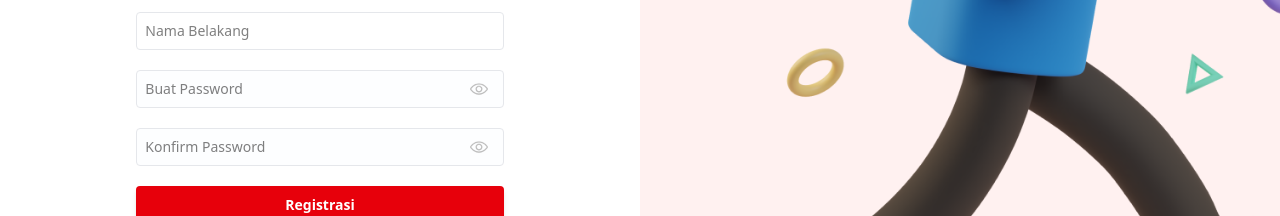
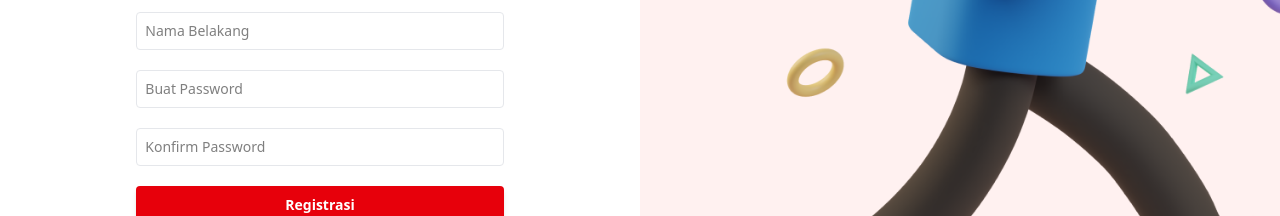
Before and after one commit to agungshndy/sims-ppob, a React (Vite) app: page /register in a window 1280 px wide. Shown: the part 422-638 px from the top of the page. Built offline with nearby package versions, Linux system fonts and the light colour scheme.

Commit message:
register update with local api

```diff
--- a/data.json
+++ b/data.json
@@ -1,9 +1,27 @@
 {
-  "data": [
+  "users": [
     {
-      "id": "58eb",
-      "name": "Budi",
-      "email": "budi@gmail.com"
+      "id": "70e9"
+    },
+    {
+      "id": "d094",
+      "email": "budiharyanto@gmail.com",
+      "firstname": "budi",
+      "lastname": "haryanto",
+      "password": "budi123"
+    },
+    {
+      "id": "d828",
+      "email": "andisaputra@gmail.com",
+      "firstname": "andi",
+      "lastname": "saputra",
+      "password": "andi123"
+    },
+    {
+      "id": "be82"
+    },
+    {
+      "id": "06a5"
     }
   ]
 }
--- a/src/components/Register.jsx
+++ b/src/components/Register.jsx
@@ -1,22 +1,46 @@
 import Logo from '../assets/Logo.png'
 import IlustrasiLogin from '../assets/Illustrasi Login.png'
 import { useNavigate } from 'react-router-dom'
-// import LoginPage from '../../Pages/LoginPage';
-// import axios from 'axios';
-// import { useEffect, useState } from 'react';
+import axios from 'axios';
+import { useState } from 'react';
 
 const Register = ()=> {
-   // const [users,setUsers] = useState([]);
+   const [formData,setFormData] = useState({
+      email:"",
+      namaDepan:"",
+      namaBelakang:"",
+      password:"",
+      konfirmPassword:"",
+   });
 
-   // const API_URL = 'http://localhost:8000/data';
-   // useEffect(()=>{
-   //    getAllData();
-   // },[]);
+   const API_URL = "http://localhost:8000/users";
 
-   // async function getAllData(){
-   //    const response = await axios.get(API_URL);
-   //    setUsers(response.data);
-   // }
+   const handleChange = (e) => {
+      setFormData({...formData,[e.target.name]: e.target.value});
+   };
+
+   const handleSubmit = async () => {
+      if (formData.password !== formData.konfirmPassword) {
+        alert("Password and Confirm Password do not match!");
+        return;
+      }
+
+      try {
+        const response = await axios.post(API_URL, {
+          email: formData.email,
+          firstname: formData.namaDepan,
+          lastname: formData.namaBelakang,
+          password: formData.password,
+        });
+
+        console.log("User registered!", response.data);
+        alert("Registrasi berhasil!");
+        navigate("/");
+      } catch (error) {
+        console.error("Error registering user!", error);
+        alert("Registrasi gagal!");
+      }
+    };
 
    const navigate = useNavigate()
 
@@ -30,32 +54,47 @@ const Register = ()=> {
          </div>
          <h1 className='text-xl font-semibold my-5'>Lengkapi data untuk membuat akun</h1>
          <div className='flex flex-col justify-center'>
-            <input className='p-2 border rounded-sm border-gray-200 my-5 outline-blue-600 text-sm' type="email" name="email" id="email" placeholder="Masukkan E-mail Anda" required/>
-            <input className='p-2 border rounded-sm border-gray-200 mb-5 outline-blue-600 text-sm' type="text" name="namaDepan" id="namaDepan" placeholder="Nama Depan" required/>
-            <input className='p-2 border rounded-sm border-gray-200 mb-5 outline-blue-600 text-sm' type="text" name="namaBelakang" id="namaBelakang" placeholder="Nama Belakang" required/>
-            <div className="relative flex items-center mb-5">
-               <input type="password" placeholder="Buat Password"
-                  className="p-2 bg-[#fdfeff] focus:bg-transparent w-full text-sm border border-gray-200 outline-blue-600 rounded transition-all" />
-
-               <svg xmlns="http://www.w3.org/2000/svg" fill="#bbb" stroke="#bbb"
-                  className="w-[18px] h-[18px] absolute right-4 cursor-pointer" viewBox="0 0 128 128">
-               <path
-                     d="M64 104C22.127 104 1.367 67.496.504 65.943a4 4 0 0 1 0-3.887C1.367 60.504 22.127 24 64 24s62.633 36.504 63.496 38.057a4 4 0 0 1 0 3.887C126.633 67.496 105.873 104 64 104zM8.707 63.994C13.465 71.205 32.146 96 64 96c31.955 0 50.553-24.775 55.293-31.994C114.535 56.795 95.854 32 64 32 32.045 32 13.447 56.775 8.707 63.994zM64 88c-13.234 0-24-10.766-24-24s10.766-24 24-24 24 10.766 24 24-10.766 24-24 24zm0-40c-8.822 0-16 7.178-16 16s7.178 16 16 16 16-7.178 16-16-7.178-16-16-16z"
-                     data-original="#000000"></path>
-               </svg>
-            </div>
-            <div className="relative flex items-center mb-5">
-               <input type="password" placeholder="Konfirm Password"
-                  className="p-2 bg-[#fdfeff] focus:bg-transparent w-full text-sm border border-gray-200 outline-blue-600 rounded transition-all" />
-
-               <svg xmlns="http://www.w3.org/2000/svg" fill="#bbb" stroke="#bbb"
-                  className="w-[18px] h-[18px] absolute right-4 cursor-pointer" viewBox="0 0 128 128">
-               <path
-                     d="M64 104C22.127 104 1.367 67.496.504 65.943a4 4 0 0 1 0-3.887C1.367 60.504 22.127 24 64 24s62.633 36.504 63.496 38.057a4 4 0 0 1 0 3.887C126.633 67.496 105.873 104 64 104zM8.707 63.994C13.465 71.205 32.146 96 64 96c31.955 0 50.553-24.775 55.293-31.994C114.535 56.795 95.854 32 64 32 32.045 32 13.447 56.775 8.707 63.994zM64 88c-13.234 0-24-10.766-24-24s10.766-24 24-24 24 10.766 24 24-10.766 24-24 24zm0-40c-8.822 0-16 7.178-16 16s7.178 16 16 16 16-7.178 16-16-7.178-16-16-16z"
-                     data-original="#000000"></path>
-               </svg>
-            </div>
-            <button className="hover:cursor-pointer rounded-sm bg-red-600 py-2 px-4 border border-transparent font-semibold text-center text-sm text-white transition-all shadow-md hover:shadow-lg focus:bg-red-700 focus:shadow-none active:bg-red-700 hover:bg-red-700 active:shadow-none disabled:pointer-events-none disabled:opacity-50 disabled:shadow-none" type="button">
+            <input className='p-2 border rounded-sm border-gray-200 my-5 outline-blue-600 text-sm'
+               type="email"
+               name="email"
+               value={formData.email}
+               onChange={handleChange}
+               placeholder="Masukkan E-mail Anda"
+               required
+            />
+            <input className='p-2 border rounded-sm border-gray-200 mb-5 outline-blue-600 text-sm'
+               type="text"
+               name="namaDepan"
+               value={formData.namaDepan}
+               onChange={handleChange}
+               placeholder="Nama Depan"
+               required
+            />
+            <input className='p-2 border rounded-sm border-gray-200 mb-5 outline-blue-600 text-sm'
+               type="text"
+               name="namaBelakang"
+               value={formData.namaBelakang}
+               onChange={handleChange}
+               placeholder="Nama Belakang"
+               required
+               />
+            <input className="p-2 border rounded-sm border-gray-200 mb-5 outline-blue-600 text-sm"
+               type="password"
+               name='password'
+               value={formData.password}
+               onChange={handleChange}
+               placeholder="Buat Password"
+               required
+            />
+            <input className="p-2 border rounded-sm border-gray-200 mb-5 outline-blue-600 text-sm"
+               type="password"
+               name='konfirmPassword'
+               value={formData.konfirmPassword}
+               onChange={handleChange}
+               placeholder="Konfirm Password"
+               required
+            />
+            <button onClick={handleSubmit} className="hover:cursor-pointer rounded-sm bg-red-600 py-2 px-4 border border-transparent font-semibold text-center text-sm text-white transition-all shadow-md hover:shadow-lg focus:bg-red-700 focus:shadow-none active:bg-red-700 hover:bg-red-700 active:shadow-none disabled:pointer-events-none disabled:opacity-50 disabled:shadow-none" type="button">
             Registrasi
             </button>
             <p className="text-xs mt-3 text-center">Sudah punya akun? Login <button onClick={()=> navigate('/')} className='hover:cursor-pointer text-red-600 font-semibold'>di sini</button></p>
@@ -65,19 +104,6 @@ const Register = ()=> {
           <img src={IlustrasiLogin} alt="Ilustrasi Login" />
       </div>
     </div>
-    {/* <div>
-      <h2>Data User</h2>
-      <ul>
-         {
-            user.map((user)=>(
-              <div>
-                  {user.name}
-                  {user.email}
-              </div>
-            ))
-         }
-      </ul>
-    </div> */}
    </div>
  )
 }
```
